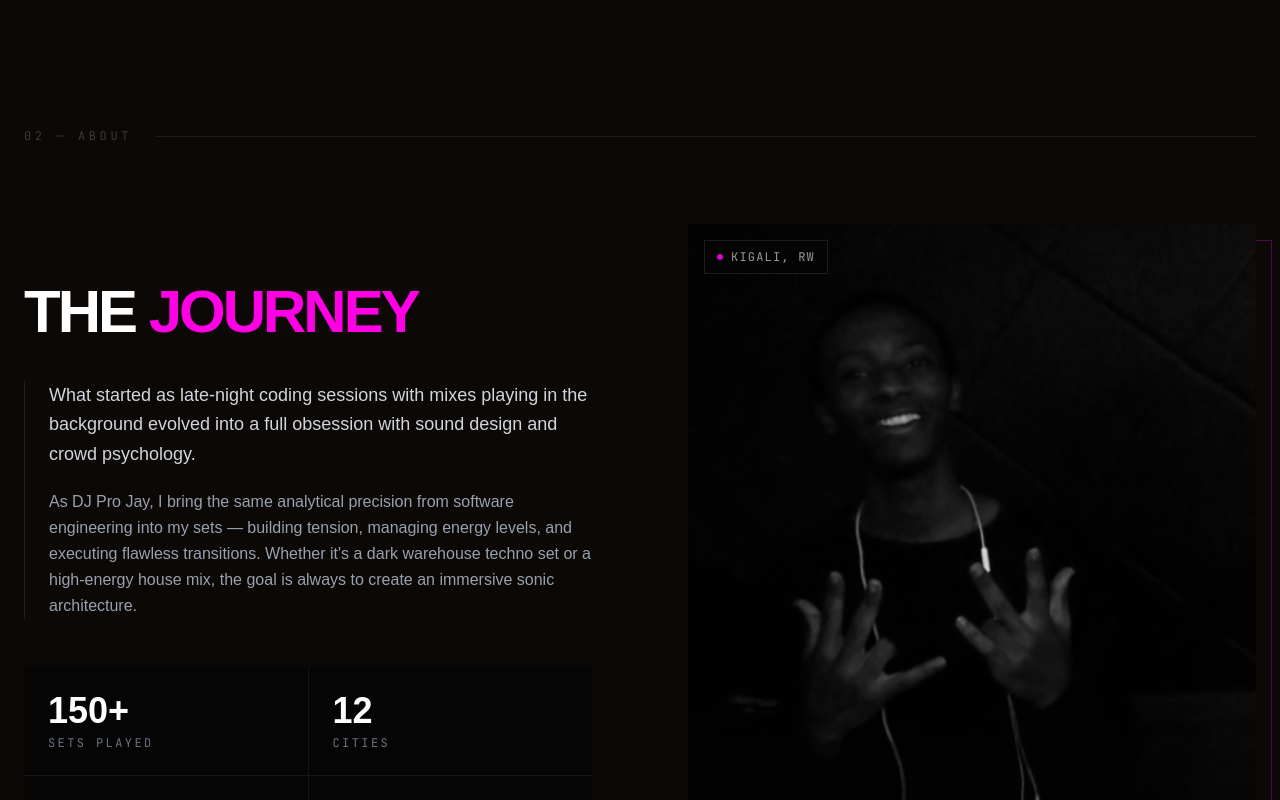
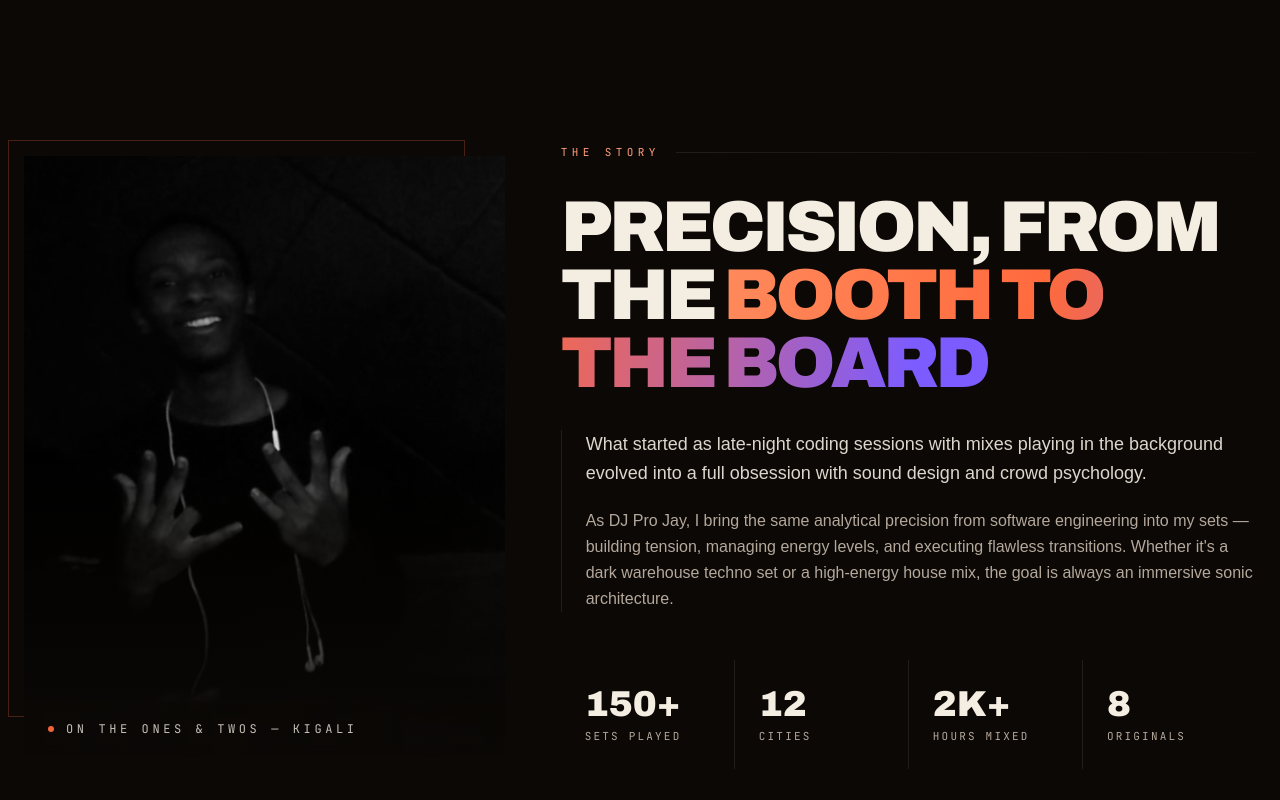
Before and after one commit to Icyubahiro-Jay-P/Portifolio, a React (Vite) app: page /dj in a window 1280 px wide. Shown: the part 800-1600 px from the top of the page. Built offline with nearby package versions, Linux system fonts and the light colour scheme.

Commit message:
style: refine text labels and layout in DjAbout component for improved readability and consistency

```diff
--- a/src/components/dj/DjAbout.tsx
+++ b/src/components/dj/DjAbout.tsx
@@ -1,106 +1,104 @@
 import * as m from "motion/react-m";
 
 const stats = [
-  { label: "Sets Played", value: "150+" },
+  { label: "Sets played", value: "150+" },
   { label: "Cities", value: "12" },
-  { label: "Hours Mixed", value: "2K+" },
+  { label: "Hours mixed", value: "2K+" },
   { label: "Originals", value: "8" },
 ];
 
 const DjAbout = () => {
   return (
-    <section className="relative px-6 py-32">
-      {/* Thin horizontal rule at top */}
+    <section className="relative px-6 py-28 md:py-36">
       <div className="mx-auto max-w-7xl">
-        <div className="flex items-center gap-6 mb-20">
-          <span className="font-mono text-xs text-white/20 tracking-[0.3em] uppercase">
-            02 — About
-          </span>
-          <div className="flex-1 h-px bg-white/8" />
-        </div>
+        <div className="grid items-center grid-cols-1 gap-16 lg:grid-cols-12 lg:gap-14">
+          {/* Image — left, tall editorial frame */}
+          <m.div
+            initial={{ opacity: 0, x: -40 }}
+            whileInView={{ opacity: 1, x: 0 }}
+            viewport={{ once: true, margin: "-15%" }}
+            transition={{ duration: 0.9, ease: [0.22, 1, 0.36, 1] }}
+            className="relative lg:col-span-5"
+          >
+            {/* layering frame */}
+            <div className="absolute -top-4 -left-4 right-10 bottom-10 border border-dj-heat/25 pointer-events-none" />
+            <div className="relative overflow-hidden aspect-[4/5] bg-dj-smoke">
+              <img
+                src="Dj Jay P.png"
+                alt="DJ Pro Jay at the decks"
+                className="object-cover w-full h-full transition-all duration-700 grayscale group-hover:grayscale-0"
+              />
+              <div className="absolute inset-0 bg-gradient-to-t from-dj-base via-transparent to-transparent" />
+              {/* caption strip */}
+              <div className="absolute bottom-0 left-0 right-0 flex items-center gap-3 px-6 py-5 bg-gradient-to-r from-dj-base/90 to-dj-base/40 backdrop-blur-sm">
+                <span className="w-1.5 h-1.5 rounded-full bg-dj-heat animate-pulse" />
+                <span className="font-mono text-xs tracking-[0.3em] text-dj-paper/80 uppercase">
+                  On the ones &amp; twos — Kigali
+                </span>
+              </div>
+            </div>
+          </m.div>
 
-        <div className="grid items-center grid-cols-1 gap-16 lg:grid-cols-2 lg:gap-24">
-          {/* Text side */}
+          {/* Text — right */}
           <m.div
             initial={{ opacity: 0, y: 30 }}
             whileInView={{ opacity: 1, y: 0 }}
-            viewport={{ once: true }}
-            transition={{ duration: 0.7 }}
-            className="order-2 space-y-8 lg:order-1"
+            viewport={{ once: true, margin: "-15%" }}
+            transition={{ duration: 0.8 }}
+            className="order-first space-y-8 lg:order-none lg:col-span-7"
           >
-            <h2 className="text-4xl font-black leading-tight tracking-tighter text-white uppercase font-display md:text-6xl">
-              The <span className="text-neon-pink">Journey</span>
+            {/* label */}
+            <div className="flex items-center gap-4">
+              <span className="font-mono text-[11px] tracking-[0.4em] text-dj-heat-soft uppercase">
+                The story
+              </span>
+              <div className="flex-1 h-px dj-hairline" />
+            </div>
+
+            <h2 className="font-dj text-[clamp(2.5rem,6vw,4.5rem)] font-black leading-[0.95] tracking-tighter uppercase text-dj-paper">
+              Precision, from the <span className="dj-heat-text">booth to the board</span>
             </h2>
 
-            <div className="pl-6 space-y-5 border-l border-white/10">
-              <p className="font-sans text-lg leading-relaxed text-gray-300">
+            <div className="space-y-5 border-l border-dj-line pl-6">
+              <p className="font-sans text-lg leading-relaxed text-dj-paper/90">
                 What started as late-night coding sessions with mixes playing in
                 the background evolved into a full obsession with sound design
                 and crowd psychology.
               </p>
-              <p className="font-sans text-base leading-relaxed text-gray-400">
+              <p className="font-sans text-base leading-relaxed text-dj-muted">
                 As DJ Pro Jay, I bring the same analytical precision from
                 software engineering into my sets — building tension, managing
                 energy levels, and executing flawless transitions. Whether it's
                 a dark warehouse techno set or a high-energy house mix, the goal
-                is always to create an immersive sonic architecture.
+                is always an immersive sonic architecture.
               </p>
             </div>
 
             {/* Stats */}
-            <div className="grid grid-cols-2 gap-px mt-12 bg-white/5">
+            <div className="grid grid-cols-2 gap-px mt-12 bg-dj-line sm:grid-cols-4">
               {stats.map((stat, idx) => (
                 <m.div
                   key={idx}
-                  initial={{ opacity: 0 }}
-                  whileInView={{ opacity: 1 }}
+                  initial={{ opacity: 0, y: 14 }}
+                  whileInView={{ opacity: 1, y: 0 }}
                   viewport={{ once: true }}
-                  transition={{ delay: 0.1 * idx, duration: 0.5 }}
-                  className="p-6 bg-dark group"
+                  transition={{ delay: 0.08 * idx, duration: 0.5 }}
+                  className="p-6 bg-dj-base"
                 >
-                  <div className="mb-1 text-3xl font-black text-white transition-colors duration-300 font-display md:text-4xl group-hover:text-neon-pink">
+                  <div className="appearance-none mb-1 font-dj text-3xl font-black text-dj-paper md:text-4xl tabular-nums">
                     {stat.value}
                   </div>
-                  <div className="font-mono text-xs text-gray-500 tracking-[0.2em] uppercase">
+                  <div className="font-mono text-[11px] text-dj-muted tracking-[0.2em] uppercase">
                     {stat.label}
                   </div>
                 </m.div>
               ))}
             </div>
           </m.div>
-
-          {/* Image side */}
-          <m.div
-            initial={{ opacity: 0, x: 40 }}
-            whileInView={{ opacity: 1, x: 0 }}
-            viewport={{ once: true }}
-            transition={{ duration: 0.8 }}
-            className="relative order-1 lg:order-2"
-          >
-            {/* Offset border frame */}
-            <div className="absolute w-full h-full border pointer-events-none -bottom-4 -right-4 border-neon-pink/30" />
-
-            <div className="relative overflow-hidden aspect-4/5 bg-dark-surface">
-              <img
-                src="Dj Jay P.png"
-                alt="DJ Pro Jay"
-                className="object-cover w-full h-full transition-all duration-700 grayscale hover:grayscale-0"
-              />
-              {/* Gradient overlay bottom */}
-              <div className="absolute inset-0 bg-linear-to-t from-dark/60 via-transparent to-transparent" />
-
-              {/* Location badge */}
-              <div className="absolute flex items-center gap-2 px-3 py-2 border top-4 left-4 bg-dark/80 border-white/10 backdrop-blur-sm">
-                <div className="w-1.5 h-1.5 rounded-full bg-neon-pink animate-pulse" />
-                <span className="font-mono text-xs tracking-widest text-white/60">
-                  KIGALI, RW
-                </span>
-              </div>
-            </div>
-          </m.div>
         </div>
       </div>
     </section>
   );
-}
+};
+
 export default DjAbout;
```
